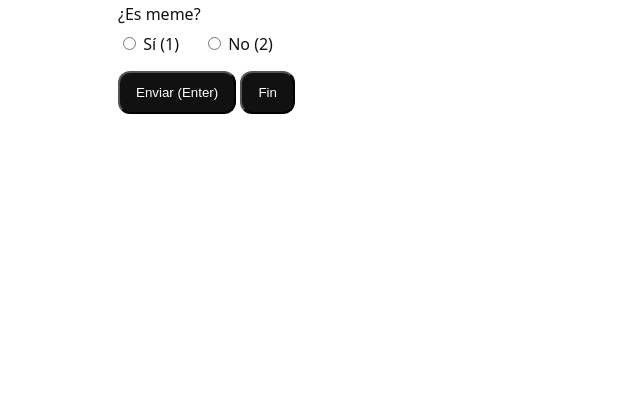
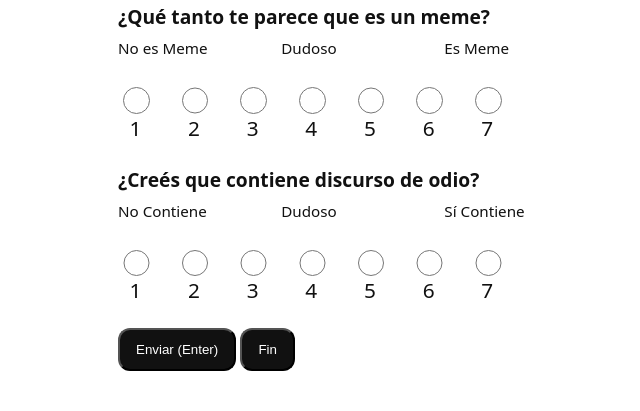
Before and after one commit to walterbaez/labeler, a FastAPI app: template templates/task.html in a window 1280 px wide. Shown: the part 410-821 px from the top of the page, without its empty margins (162-802 px from the left). Before the commit the page ends 524 px from the top, so only its background shows below. Run offline with FastAPI, Linux system fonts and the light colour scheme; the template is opened without the code that fills it, so the values that code supplies are empty; some libraries are stand-ins or nearby versions.

Commit message:
Mejoras en interfaz y textos

```diff
--- a/app.py
+++ b/app.py
@@ -93,10 +93,15 @@ def submit(
     is_meme: int = Form(...),
     has_hate: Optional[int] = Form(None),
 ):
-    if int(is_meme) == 0:
-        has_hate = 0
-    elif has_hate is None:
-        return PlainTextResponse("Falta campo 'has_hate'", status_code=400)
+    try:
+        meme_val = int(is_meme)
+        hate_val = int(has_hate)
+    except (TypeError, ValueError):
+        return PlainTextResponse("Las respuestas deben ser números entre 1 y 7", status_code=400)
+    if not (1 <= meme_val <= 7):
+        return PlainTextResponse("El puntaje de meme debe estar entre 1 y 7", status_code=400)
+    if not (1 <= hate_val <= 7):
+        return PlainTextResponse("El puntaje de odio debe estar entre 1 y 7", status_code=400)
 
     annotator_id = request.cookies.get("annotator_id") or "unknown"
     conn = get_db()
@@ -111,7 +116,7 @@ def submit(
                    submitted_at=%s
              WHERE id=%s
             """,
-            (int(is_meme), int(has_hate), annotator_id, datetime.utcnow().isoformat(), image_id),
+            (meme_val, hate_val, annotator_id, datetime.utcnow().isoformat(), image_id),
         )
         conn.commit()
     conn.close()
@@ -205,8 +210,7 @@ def done(request: Request):
 
 # endpoint: liberar asignaciones viejas (DEFAULT = 20 minutos)
 @app.post("/admin/release_stale")
-def release_stale(minutes: int = 20):
-    cutoff = (datetime.utcnow() - timedelta(minutes=minutes)).isoformat()
+def release_stale():
     conn = get_db()
     with conn.cursor() as cur:
         cur.execute(
@@ -215,15 +219,13 @@ def release_stale(minutes: int = 20):
                SET assigned_at = NULL,
                    assigned_to = NULL
              WHERE labeled = 0
-               AND assigned_at IS NOT NULL
-               AND assigned_at < %s
-            """,
-            (cutoff,)
+               AND assigned_to IS NOT NULL
+            """
         )
         released = cur.rowcount
         conn.commit()
     conn.close()
-    return {"released": released, "cutoff": cutoff, "minutes": minutes}
+    return {"released": released}
 
 
 @app.get("/admin", response_class=HTMLResponse)
@@ -249,19 +251,16 @@ def admin(request: Request):
                     <tr><th>No asignadas</th><td>{total - assigned}</td></tr>
                 </table>
                 <p>{WORKERS_NOTE}</p>
-                <h3 style='margin-top:24px'>Liberar asignaciones viejas</h3>
-                <form onsubmit="event.preventDefault();
-                    const mins = document.getElementById('mins').value || 20;
-                    fetch('/admin/release_stale?minutes=' + mins, {{method:'POST'}})
-                        .then(r=>r.json())
-                        .then(d=>{{ alert('Liberadas: ' + d.released + '\nCorte: ' + d.cutoff); location.reload(); }})
-                        .catch(()=>alert('Error liberando'));
-                " style='margin-top:8px'>
-                    <label>Re-liberar imágenes no etiquetadas asignadas hace &gt;
-                        <input id='mins' type='number' value='20' min='1' style='width:80px'> min
-                    </label>
-                    <button class='btn' type='submit' style='margin-left:12px'>Liberar</button>
-                </form>
+                        <h3 style='margin-top:24px'>Liberar asignaciones viejas</h3>
+                        <form onsubmit="event.preventDefault();
+                            fetch('/admin/release_stale', {{method:'POST'}})
+                                .then(r=>r.json())
+                                .then(d=>{{ alert('Liberadas: ' + d.released); location.reload(); }})
+                                .catch(()=>alert('Error liberando'));
+                        " style='margin-top:8px'>
+                            <label>Re-liberar todas las imágenes asignadas y no etiquetadas</label>
+                            <button class='btn' type='submit' style='margin-left:12px'>Liberar</button>
+                        </form>
             </div>
         </div>
         </body></html>
--- a/templates/task.html
+++ b/templates/task.html
@@ -13,13 +13,18 @@
       if (val === '1') { hb.style.display = 'block'; if(h1) h1.required = true; if(h0) h0.required = true; }
       else { hb.style.display = 'none'; if(h1) h1.required = false; if(h0) h0.required = false; }
     }
-    // atajos de teclado: 1/2 para meme, Y/N para odio, Enter para enviar
+    // Atajos de teclado: 1-7 para meme y odio, Enter para enviar
     document.addEventListener('keyup', (e) => {
-      if (e.key === '1') { const el = document.getElementById('is_meme_1'); if(el){ el.click(); onMemeChange('1'); } }
-      if (e.key === '2') { const el = document.getElementById('is_meme_0'); if(el){ el.click(); onMemeChange('0'); } }
-      if (e.key.toLowerCase() === 'y') { const h=document.getElementById('has_hate_1'); if(h) h.click(); }
-      if (e.key.toLowerCase() === 'n') { const h=document.getElementById('has_hate_0'); if(h) h.click(); }
-      if (e.key === 'Enter') { const b=document.getElementById('submitBtn'); if(b) b.click(); }
+      if ('1234567'.includes(e.key)) {
+        const meme = document.getElementById('is_meme_' + e.key);
+        if(meme) meme.click();
+        const hate = document.getElementById('has_hate_' + e.key);
+        if(hate) hate.click();
+      }
+      if (e.key === 'Enter') {
+        const b=document.getElementById('submitBtn');
+        if(b) b.click();
+      }
     });
   </script>
 </head>
@@ -37,18 +42,46 @@
       <input type="hidden" name="image_id" value="{{ id }}"/>
 
       <div class="question">
-        <label>¿Es meme?</label>
-        <div class="options">
-          <label><input type="radio" id="is_meme_1" name="is_meme" value="1" onchange="onMemeChange('1')" required/> Sí (1)</label>
-          <label><input type="radio" id="is_meme_0" name="is_meme" value="0" onchange="onMemeChange('0')" required/> No (2)</label>
+        <label style="font-size:1.2em;font-weight:bold">¿Qué tanto te parece que es un meme?</label>
+    <div class="options" style="display:flex;flex-direction:column;align-items:flex-start;">
+          <div style="display:flex;gap:24px;margin-bottom:2px;">
+            <span style="font-size:0.95em;width:2em;text-align:center;white-space:nowrap;">No es Meme</span>
+            <span style="font-size:0.95em;width:2em;text-align:center;"></span>
+            <span style="font-size:0.95em;width:2em;text-align:center;"></span>
+            <span style="font-size:0.95em;width:2em;text-align:center;">Dudoso</span>
+            <span style="font-size:0.95em;width:2em;text-align:center;"></span>
+            <span style="font-size:0.95em;width:2em;text-align:center;"></span>
+            <span style="font-size:0.95em;width:2em;text-align:center;white-space:nowrap;">Es Meme</span>
+          </div>
+          <div style="display:flex;gap:24px;">
+            {% for i in range(1,8) %}
+            <label style="font-size:1.3em;padding:0 0 8px 0;display:flex;flex-direction:column;align-items:center;">
+              <input type="radio" name="is_meme" id="is_meme_{{i}}" value="{{i}}" required style="width:2em;height:2em;vertical-align:middle;"/> {{i}}
+            </label>
+            {% endfor %}
+          </div>
         </div>
       </div>
 
-      <div id="hate-block" class="question" style="display:none">
-        <label>¿Tiene discurso de odio?</label>
-        <div class="options">
-          <label><input type="radio" id="has_hate_1" name="has_hate" value="1"/> Sí (Y)</label>
-          <label><input type="radio" id="has_hate_0" name="has_hate" value="0"/> No (N)</label>
+      <div class="question">
+        <label style="font-size:1.2em;font-weight:bold">¿Creés que contiene discurso de odio?</label>
+    <div class="options" style="display:flex;flex-direction:column;align-items:flex-start;">
+          <div style="display:flex;gap:24px;margin-bottom:2px;">
+            <span style="font-size:0.95em;width:2em;text-align:center;white-space:nowrap;">No Contiene</span>
+            <span style="font-size:0.95em;width:2em;text-align:center;"></span>
+            <span style="font-size:0.95em;width:2em;text-align:center;"></span>
+            <span style="font-size:0.95em;width:2em;text-align:center;">Dudoso</span>
+            <span style="font-size:0.95em;width:2em;text-align:center;"></span>
+            <span style="font-size:0.95em;width:2em;text-align:center;"></span>
+            <span style="font-size:0.95em;width:2em;text-align:center;white-space:nowrap;">Sí Contiene</span>
+          </div>
+          <div style="display:flex;gap:24px;">
+            {% for i in range(1,8) %}
+            <label style="font-size:1.3em;padding:0 0 8px 0;display:flex;flex-direction:column;align-items:center;">
+              <input type="radio" name="has_hate" id="has_hate_{{i}}" value="{{i}}" required style="width:2em;height:2em;vertical-align:middle;"/> {{i}}
+            </label>
+            {% endfor %}
+          </div>
         </div>
       </div>
 
```
Also changed, not shown: templates/index.html (+13 -5 lines), test_db.py (deleted, +0 -10 lines), README.md, 1 other file.
